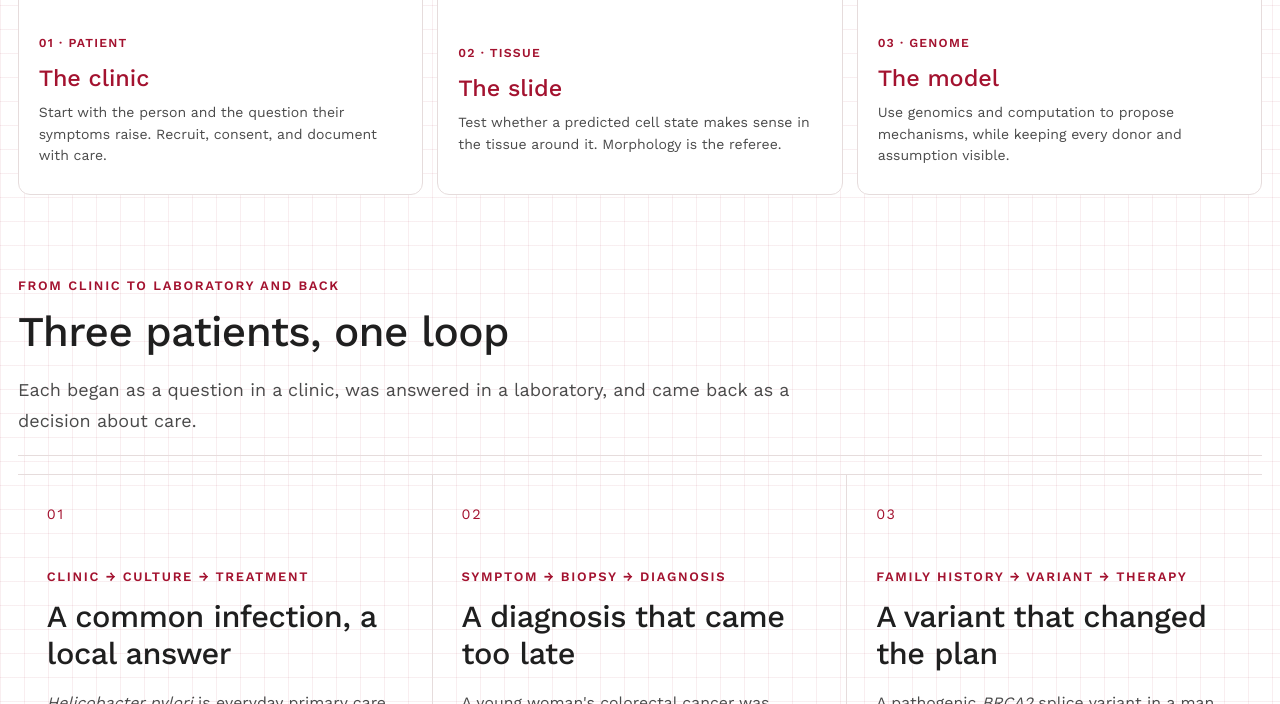
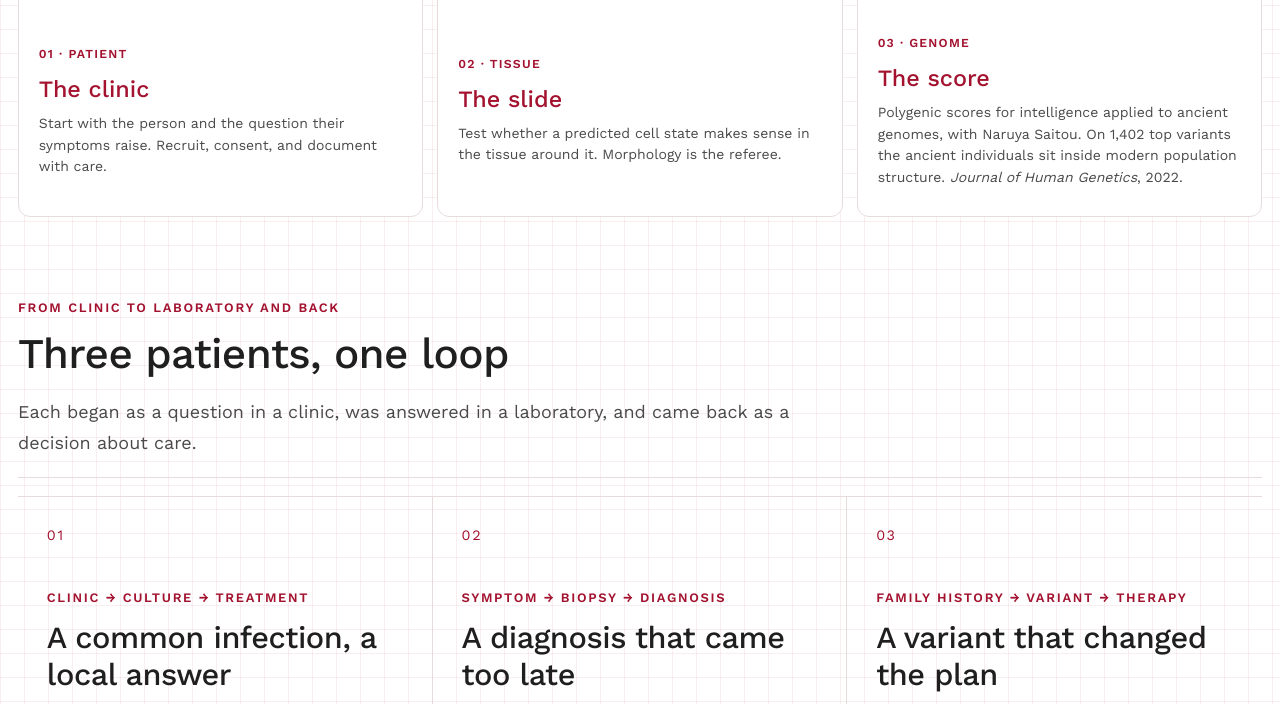
Before and after one commit to Kays3/Kays3.github.io, a Jekyll site: the page built from _pages/about.md, in a window 1280 px wide and 900 px high, scrolled down 2511 px, cut to the strip 196-900 px from the top of the window. Built offline with Jekyll 4.4.1, drawn with Linux system fonts in a browser that asks for light colours; a style sheet for code colours, icons or effects is not loaded.

Commit message:
Home story card 03: ancient-genome polygenic score PCA with Naruya Saitou
Replaces the Geneformer embedding card with Figure 3 (panels A and B side
by side) from Dauyey and Saitou, Journal of Human Genetics 2022, linked to
the paper's DOI.

Co-Authored-By: Claude Fable 5.1 <noreply@anthropic.com>

```diff
--- a/_pages/about.md
+++ b/_pages/about.md
@@ -81,8 +81,8 @@ redirect_from:
       <a class="about-story__card" href="/diagnostic-medicine/">
         <figure><img src="/images/research/digital-pathology-spatial-cover.webp" alt="Spatial molecular measurements aligned with whole slide tissue morphology" width="950" height="950" loading="lazy" decoding="async"><figcaption><span>02 · Tissue</span><strong>The slide</strong><small>Test whether a predicted cell state makes sense in the tissue around it. Morphology is the referee.</small></figcaption></figure>
       </a>
-      <a class="about-story__card about-story__card--contain" href="/research/#digital-pathology">
-        <figure><img src="/images/projects/geneformer-celltype-umap.png" alt="Geneformer embedding of lung cells organized by cell type and disease" width="1400" height="595" loading="lazy" decoding="async"><figcaption><span>03 · Genome</span><strong>The model</strong><small>Use genomics and computation to propose mechanisms, while keeping every donor and assumption visible.</small></figcaption></figure>
+      <a class="about-story__card about-story__card--contain" href="https://doi.org/10.1038/s10038-022-01039-8">
+        <figure><img src="/images/papers/ancient-genomes-pca-figure3.png" alt="Two principal component plots of intelligence-associated SNPs, 1,402 and 9,128 variants, showing ancient individuals placed among modern populations" width="1306" height="570" loading="lazy" decoding="async"><figcaption><span>03 · Genome</span><strong>The score</strong><small>Polygenic scores for intelligence applied to ancient genomes, with Naruya Saitou. On 1,402 top variants the ancient individuals sit inside modern population structure. <em>Journal of Human Genetics</em>, 2022.</small></figcaption></figure>
       </a>
     </div>
   </section>
```
Also changed, not shown: images/README.md (+1 -0 lines), images/papers/ancient-genomes-pca-figure3.png (added).
